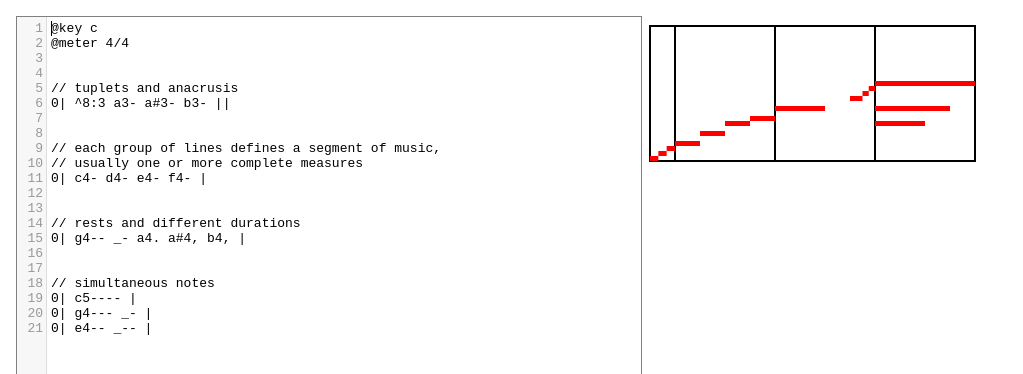
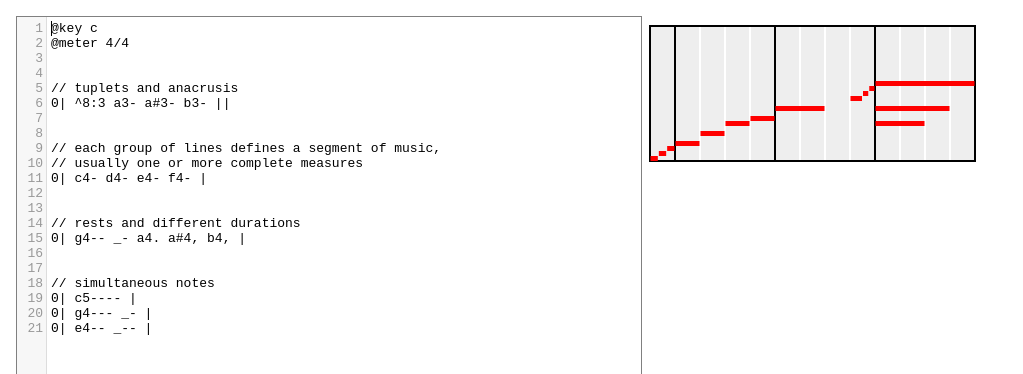
Before and after one commit to hlorenzi/musicode, a plain HTML site: page index.html in a window 1280 px wide. Shown: the top 374 px of the page, without its empty margins (0-1023 px from the left). Drawn offline with Linux system fonts and the light colour scheme.

Commit message:
add basic beat renderer

```diff
--- a/src/song/meter.js
+++ b/src/song/meter.js
@@ -22,3 +22,12 @@ SongMeter.prototype.getMeasureLength = function()
 		this.numerator,
 		this.denominator);
 }
+
+
+SongMeter.prototype.getBeatLength = function()
+{
+	return new Rational(
+		0,
+		1,
+		this.denominator);
+}
--- a/src/viewer/viewer.js
+++ b/src/viewer/viewer.js
@@ -13,6 +13,7 @@ function Viewer(svg)
 	this.marginBetweenRows = 5;
 	this.wholeTickWidth = 100;
 	this.noteHeight = 5;
+	this.noteSideMargin = 0.5;
 }
 
 
@@ -108,11 +109,11 @@ Viewer.prototype.refreshRow = function(data)
 
 			// Calculate next measure separator, and
 			// check it against current nearest block break.
+			var currentMeter = this.song.meters[data.nextMeter - 1];
 			{
 				// Calculate from what tick we should start
 				// counting measures.
 				// Start by using the current meter's tick.
-				var currentMeter = this.song.meters[data.nextMeter - 1];
 				var currentMeterStartTick = currentMeter.tick.clone();
 
 				// Check if there was a forced measure terminator after
@@ -164,7 +165,16 @@ Viewer.prototype.refreshRow = function(data)
 
 			// Add the block to the list, if it is not degenerate.
 			if (tick.compare(nextBlockBreak) != 0)
-				blocks.push({ start: tick.clone(), end: nextBlockBreak.clone() });
+			{
+				var block =
+				{
+					start: tick.clone(),
+					end: nextBlockBreak.clone(),
+					meter: currentMeter
+				};
+
+				blocks.push(block);
+			}
 
 			// Update variables for next iteration.
 			// They need to be updated here at the end of the loop,
@@ -235,7 +245,7 @@ Viewer.prototype.refreshRow = function(data)
 	var noteStaffHeight = (midiPitchMax + 1 - midiPitchMin) * this.noteHeight;
 	var blockHeight = noteStaffHeight;
 
-	// Print blocks.
+	// Render blocks.
 	for (var i = 0; i < blocks.length; i++)
 	{
 		var tickOffsetStart = blocks[i].start.clone().subtract(rowStartTick);
@@ -244,6 +254,7 @@ Viewer.prototype.refreshRow = function(data)
 		var xStart = tickOffsetStart.asFloat() * this.wholeTickWidth;
 		var xEnd = tickOffsetEnd.asFloat() * this.wholeTickWidth;
 
+		// Add the block's background.
 		var svgBlock = makeSvgNode("rect",
 		{
 			x: this.margin + xStart,
@@ -252,11 +263,45 @@ Viewer.prototype.refreshRow = function(data)
 			height: blockHeight
 		});
 
-		svgBlock.setAttribute("class", "viewerBlock");
+		svgBlock.setAttribute("class", "viewerBlockBackground");
+		this.svg.appendChild(svgBlock);
+
+		// Add the meter's beat lines.
+		var beatTickOffset = tickOffsetStart.clone();
+		while (true)
+		{
+			beatTickOffset.add(blocks[i].meter.getBeatLength());
+			if (beatTickOffset.compare(tickOffsetEnd) >= 0)
+				break;
+
+			var xBeat = beatTickOffset.asFloat() * this.wholeTickWidth;
+
+			var svgBeat = makeSvgNode("line",
+			{
+				x1: this.margin + xBeat,
+				y1: data.y,
+				x2: this.margin + xBeat,
+				y2: data.y + blockHeight
+			});
+
+			svgBeat.setAttribute("class", "viewerBeat");
+			this.svg.appendChild(svgBeat);
+		}
+
+		// Add the block's frame.
+		var svgBlock = makeSvgNode("rect",
+		{
+			x: this.margin + xStart,
+			y: data.y,
+			width: xEnd - xStart,
+			height: blockHeight
+		});
+
+		svgBlock.setAttribute("class", "viewerBlockFrame");
 		this.svg.appendChild(svgBlock);
 	}
 
-	// Print notes.
+	// Render notes.
 	for (var i = 0; i < notes.length; i++)
 	{
 		var tickOffsetStart = notes[i].startTick.clone().subtract(rowStartTick);
@@ -276,9 +321,9 @@ Viewer.prototype.refreshRow = function(data)
 
 		var svgBlock = makeSvgNode("rect",
 		{
-			x: this.margin + xStart,
+			x: this.margin + xStart + this.noteSideMargin,
 			y: data.y + yTop,
-			width: xEnd - xStart,
+			width: xEnd - xStart - this.noteSideMargin * 2,
 			height: this.noteHeight
 		});
 
--- a/style.css
+++ b/style.css
@@ -59,11 +59,24 @@ body
 	margin-right: 7px;
 }
 
-.viewerBlock
+.viewerBlockBackground
+{
+	stroke: black;
+	stroke-width: 0px;
+	fill: #eee;
+}
+
+.viewerBlockFrame
 {
 	stroke: black;
 	stroke-width: 2px;
 	fill: rgba(0, 0, 0, 0);
+}
+
+.viewerBeat
+{
+	stroke: white;
+	stroke-width: 2px;
 }
 
 .viewerNote
```
